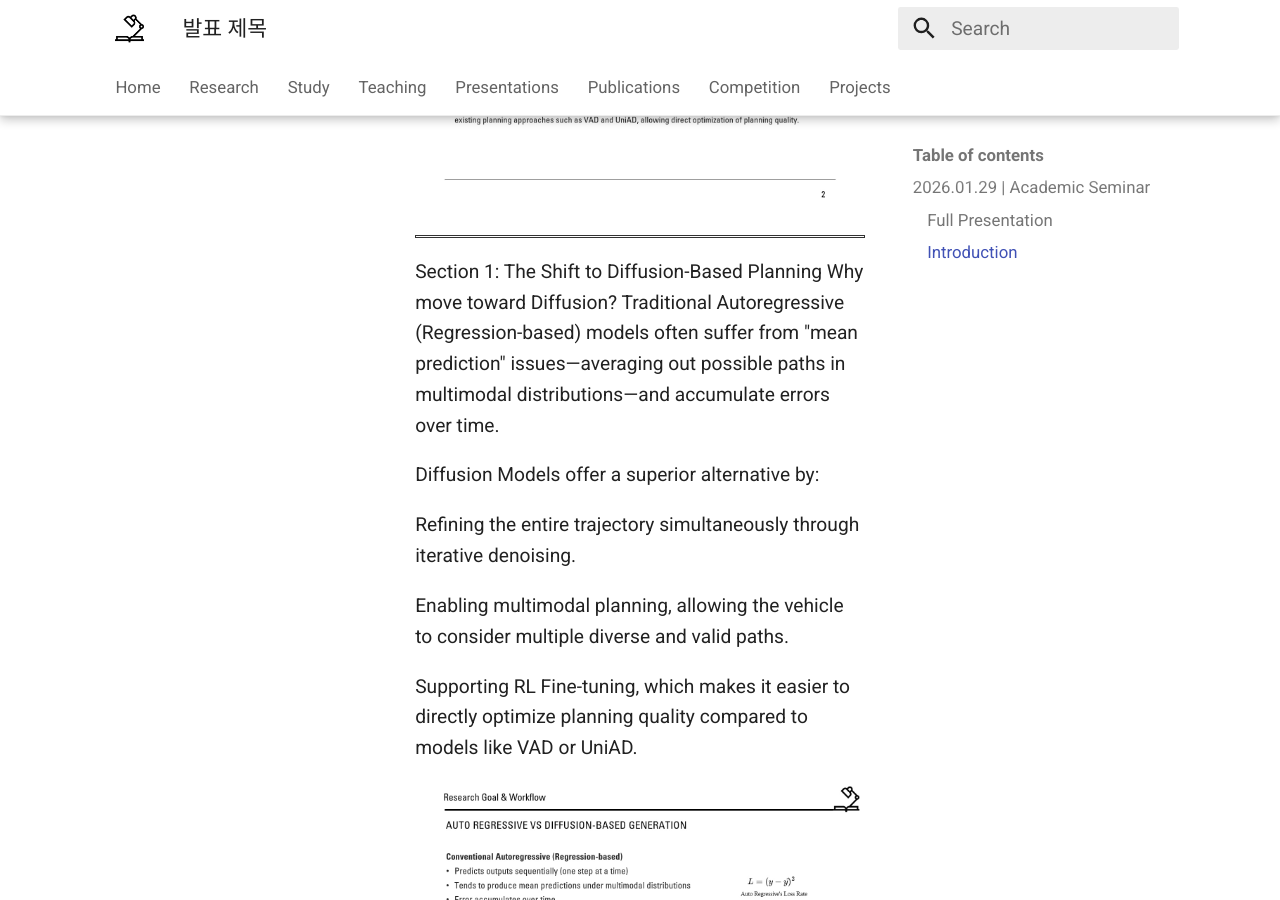
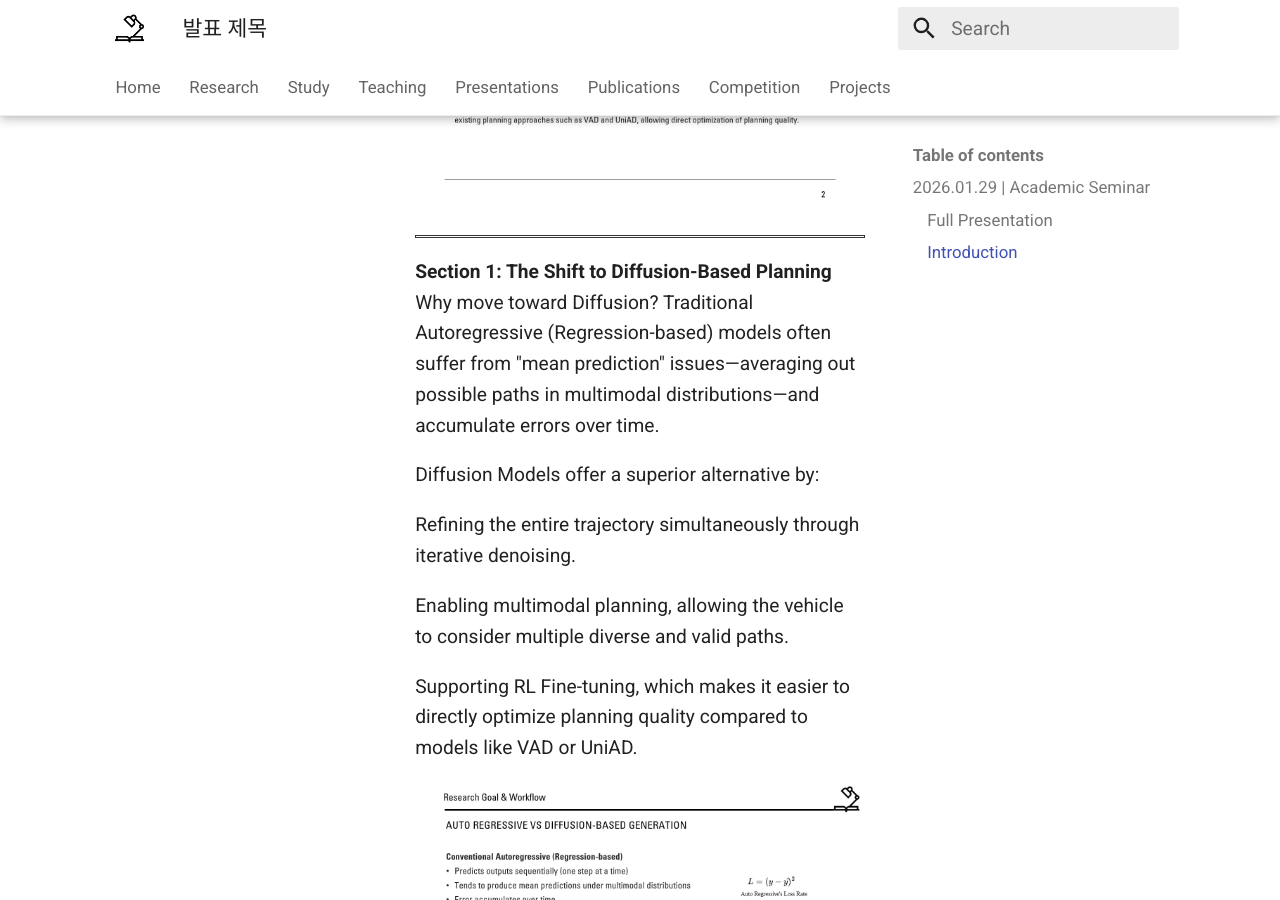
Before and after one commit to YSH-research/YSH-research.github.io, an MkDocs documentation site: the page built from docs/Presentations/assets/2026-01-29/2026-01-29.md, in a window 1280 px wide and 900 px high, scrolled down 1389 px. Built offline with MkDocs 1.6.1 and Material for MkDocs 9.7.7, drawn with Linux system fonts in a browser that asks for light colours.

```diff
--- a/docs/Presentations/assets/2026-01-29/2026-01-29.md
+++ b/docs/Presentations/assets/2026-01-29/2026-01-29.md
@@ -18,7 +18,7 @@
 
 <hr style="border: 1px solid #333; margin: 10px 0;">
 
-Section 1: The Shift to Diffusion-Based Planning
+**Section 1: The Shift to Diffusion-Based Planning**
 Why move toward Diffusion? Traditional Autoregressive (Regression-based) models often suffer from "mean prediction" issues—averaging out possible paths in multimodal distributions—and accumulate errors over time.
 
 Diffusion Models offer a superior alternative by:
```
Also changed, not shown: other parts of docs/Presentations/assets/2026-01-29/2026-01-29.md (+7 -4 lines).
